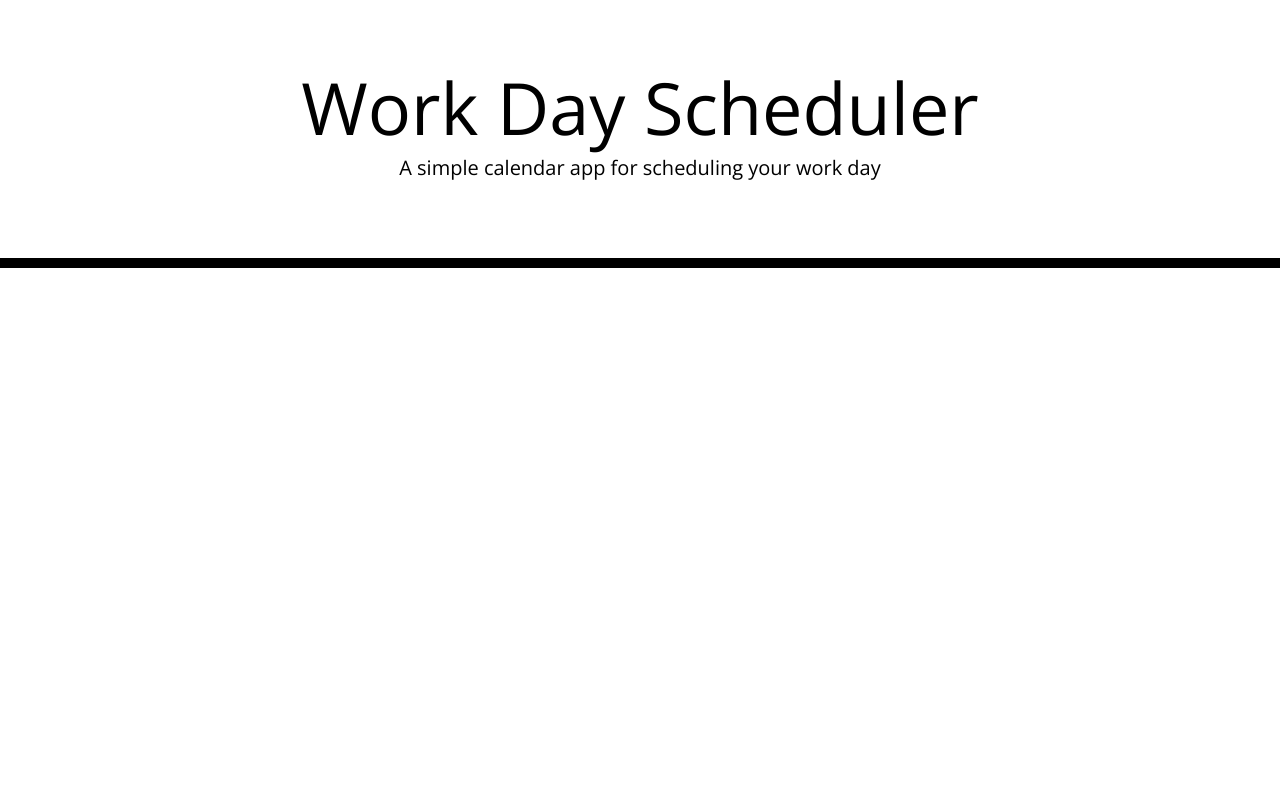
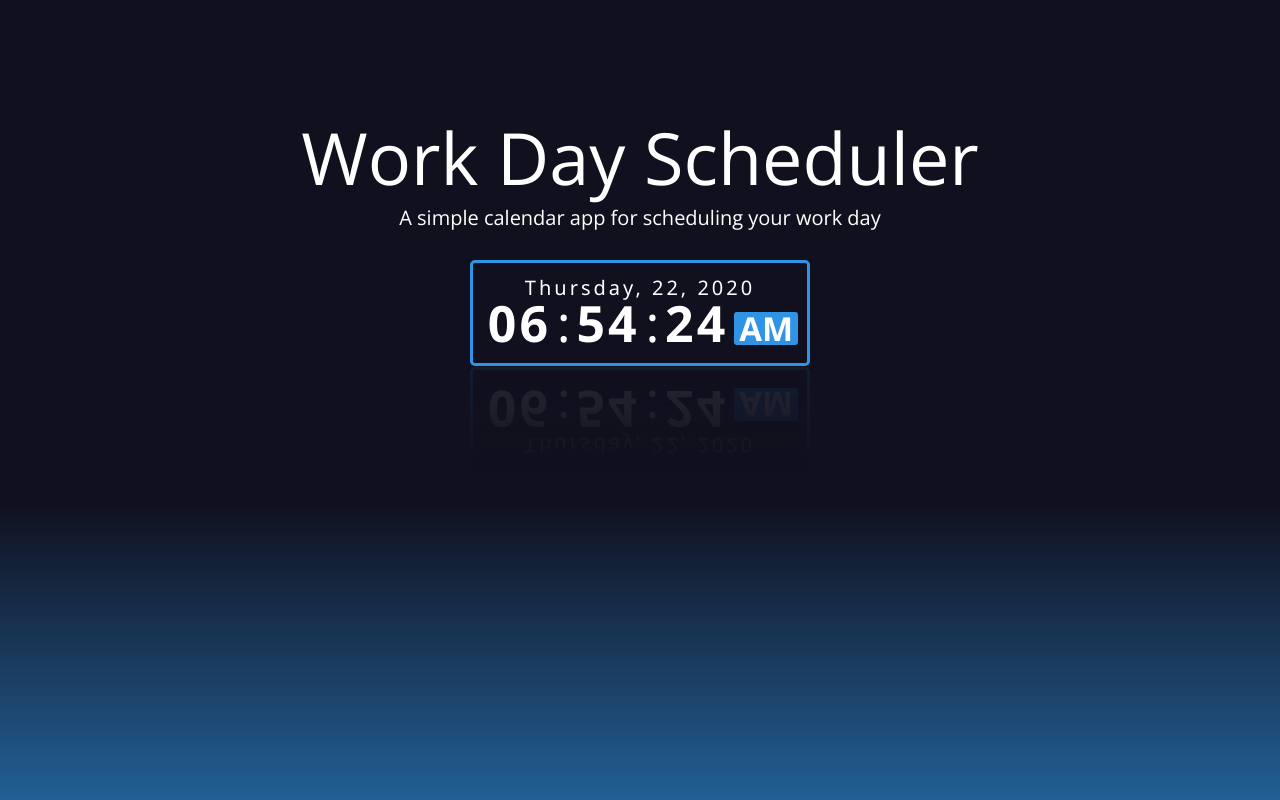
Before and after one commit to yuniksung/scheduler, a plain HTML site: page index.html in a window 1280 px wide. Drawn offline with nearby package versions, Linux system fonts and the light colour scheme; files that its build step writes are made by us from their sources.

Commit message:
basic layout designed

```diff
--- a/assets/css/style.css
+++ b/assets/css/style.css
@@ -2,7 +2,9 @@ body {
   font-family: 'Open Sans', sans-serif;
   font-size: 16px;
   line-height: 1;
+  background: linear-gradient(to bottom, #10101E, #2E94E3);
 }
+
 
 textarea{
   background: transparent;
@@ -13,12 +15,75 @@ textarea{
   padding: 10px;
 }
 
+.header {
+  height: 500px;
+  display: flex;
+  flex-direction: column;
+  align-items: center;
+  justify-content: center;
+  background-color: #10101E;
+}
+
+.datetime {
+  color: #fff;
+  background-color: #10101E;
+  font-family: "Segoe UI", sans-serif;
+  width: 340px;
+  padding: 15px 10px;
+  border: 3px solid #2E94E3;
+  border-radius: 5px;
+  margin-bottom: 20px;
+  -webkit-box-reflect: below 1px linear-gradient(transparent, rgba(255, 255, 255, 0.1));
+  transition: 0.5s;
+  transition-property: background, box-shadow;
+}
+
+.datetime:hover{
+  background: #2E94E3;
+  box-shadow: 0 0 30px #2E94E3;
+}
+
+.date{
+  font-size: 20px;
+  font-weight: 200px;
+  text-align: center;
+  letter-spacing: 3px;
+}
+
+.time{
+  font-size: 50px;
+  display: flex;
+  justify-content: center;
+  align-items: center;
+}
+
+.time span:not(:last-child){
+  position: relative;
+  margin: 0 6px;
+  font-weight: 600;
+  text-align: center;
+  letter-spacing: 3px;
+}
+
+.time span:last-child{
+  background-color: #2E94E3;
+  font-size: 33px;
+  font-weight: 600;
+  text-transform: uppercase;
+  margin-top:10px;
+  padding: 0 5px;
+  border-radius: 3px;
+}
+
 .jumbotron {
   text-align: center;
   background-color: transparent;
-  color: black;
-  border-radius: 0;
-  border-bottom: 10px solid black;
+  color: #fff;
+  display: flex;
+  flex-direction: column;
+  justify-content: center;
+  margin: 0;
+  padding: 0 50px 0 50px;
 }
 
 .description{
--- a/index.html
+++ b/index.html
@@ -18,21 +18,87 @@
       href="https://fonts.googleapis.com/css?family=Open+Sans&display=swap"
       rel="stylesheet"
     />
-    <link rel="stylesheet" href="style.css" />
+    <link
+      href="./assets/css/style.css"
+      rel="stylesheet"
+    />
     <title>Work Day Scheduler</title>
   </head>
 
-  <body>
-    <header class="jumbotron">
-      <h1 class="display-3">Work Day Scheduler</h1>
-      <p class="lead">A simple calendar app for scheduling your work day</p>
-      <p id="currentDay" class="lead"></p>
+  <body onload="initClock()">
+    <header class="header">
+      <div class="jumbotron">
+        <h1 class="display-3">Work Day Scheduler</h1>
+        <p class="lead">A simple calendar app for scheduling your work day</p>
+        <p id="currentDay" class="lead"></p>
+      </div>
+
+      <!-- digital clock -->
+      <div class="datetime">
+        <div class="date">
+          <span id="dayname">Day</span>,
+          <span id="month">Month</span>
+          <span id="daynum">00</span>,
+          <span id="year">Year</span>
+        </div>
+        <div class="time">
+          <span id="hour">00</span>:
+          <span id="minutes">00</span>:
+          <span id="seconds">00</span>
+          <span id="period">AM</span>
+        </div>
+      </div>
+
+
     </header>
+
     <div class="container">
       <!-- Timeblocks go here -->
+
     </div>
 
-    <script src="https://code.jquery.com/jquery-3.4.1.min.js"></script>
-    <script src="https://cdnjs.cloudflare.com/ajax/libs/moment.js/2.24.0/moment.min.js"></script>
+    <!-- script for the digital clock -->
+    <script type="text/javascript">
+    function updateClock() {
+    var now = new Date();
+    var dname= now.getDay(),
+        mo = now.getMonth(),
+        dnum = now.getDate(),
+        yr = now.getFullYear(),
+        hou = now.getHours(),
+        min = now.getMinutes(),
+        sec = now.getSeconds(),
+        pe = "AM";
+
+        if(hou == 0){
+            how = 12;
+        }
+        if(hou > 12){
+            how = hou - 12;
+            pe = "PM";
+        }
+
+        Number.prototype.pad = function(digits){
+          for(var n = this.toString(); n.length < digits; n = 0 + n);
+          return n;
+        }
+
+    var months = ["January", "February", "March", "April", "May", "June" , "July", "August", "September", "October", "November", "December"];
+    var week = ["Sunday", "Monday", "Tuesday", "Wednesday", "Thursday", "Friday", "Saturday"];
+    var ids = ["dayname", "month", "daynum", "year", "hour", "minutes", "seconds", "period"];
+    var values = [week[dname], month[mo], dnum.pad(2), yr, hou.pad(2), min.pad(2), sec.pad(2), pe];
+    for(var i = 0; i < ids.length; i++)
+    document.getElementById(ids[i]).firstChild.nodeValue = values[i];
+}
+function initClock(){
+    updateClock();
+    window.setInterval("updateClock()", 1);
+
+}
+
+    </script>
+       <script src="https://code.jquery.com/jquery-3.4.1.min.js"></script>
+       <script src="https://cdnjs.cloudflare.com/ajax/libs/moment.js/2.24.0/moment.min.js"></script>
+       <script src="./assets/js/script.js"></script>
   </body>
 </html>
```
Also changed, not shown: digital-clock.html (added, +11 -0 lines), assets/images/mock-up.gif (added), assets/js/clock.js (added), assets/js/script.js (added).
